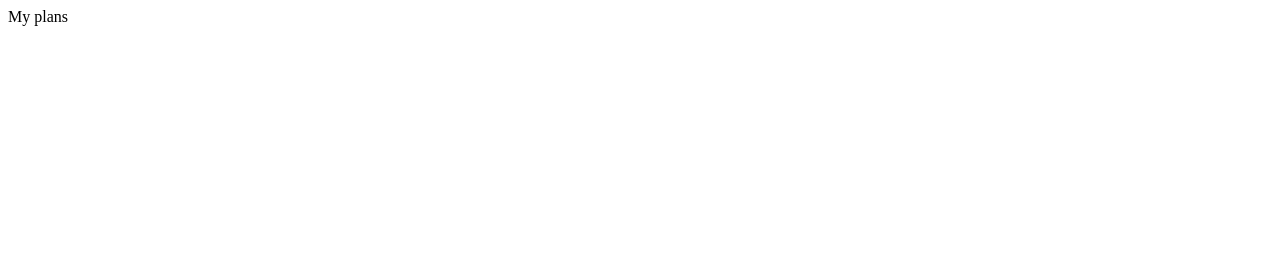
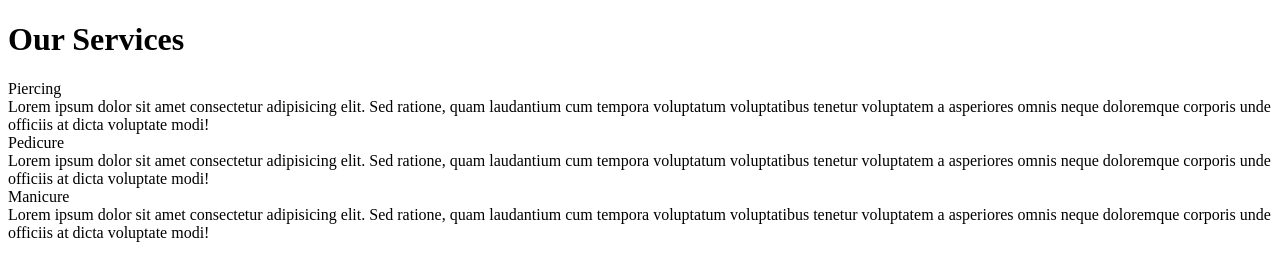
Before and after one commit to Divsomto/mod2-solution, a plain HTML site: page index.html in a window 1280 px wide. Drawn offline with Linux system fonts and the light colour scheme.

Commit message:
Update index.html

```diff
--- a/index.html
+++ b/index.html
@@ -1 +1,29 @@
-My plans
+<!DOCTYPE html>
+<html lang="en">
+<head>
+    <meta charset="UTF-8">
+    <meta name="viewport" content="width=device-width, initial-scale=1.0">
+    <title>Mod2_Solution</title>
+    <link rel="stylesheet" href="/css/styles.css">
+
+</head>
+<body>
+        <h1>Our Services</h1>
+        <main>
+         <div class="first-two-section">
+        <section>
+            <span>Piercing</span>
+            <div>Lorem ipsum dolor sit amet consectetur adipisicing elit. Sed ratione, quam laudantium cum tempora voluptatum voluptatibus tenetur voluptatem a asperiores omnis neque doloremque corporis unde officiis at dicta voluptate modi!</div>
+        </section>
+        <section>
+            <span>Pedicure</span>
+            <div>Lorem ipsum dolor sit amet consectetur adipisicing elit. Sed ratione, quam laudantium cum tempora voluptatum voluptatibus tenetur voluptatem a asperiores omnis neque doloremque corporis unde officiis at dicta voluptate modi!</div>
+        </section>
+    </div>
+        <section class="manicure">
+            <span>Manicure</span>
+            <div>Lorem ipsum dolor sit amet consectetur adipisicing elit. Sed ratione, quam laudantium cum tempora voluptatum voluptatibus tenetur voluptatem a asperiores omnis neque doloremque corporis unde officiis at dicta voluptate modi!</div>
+        </section>
+    </main>
+</body>
+</html>
```
